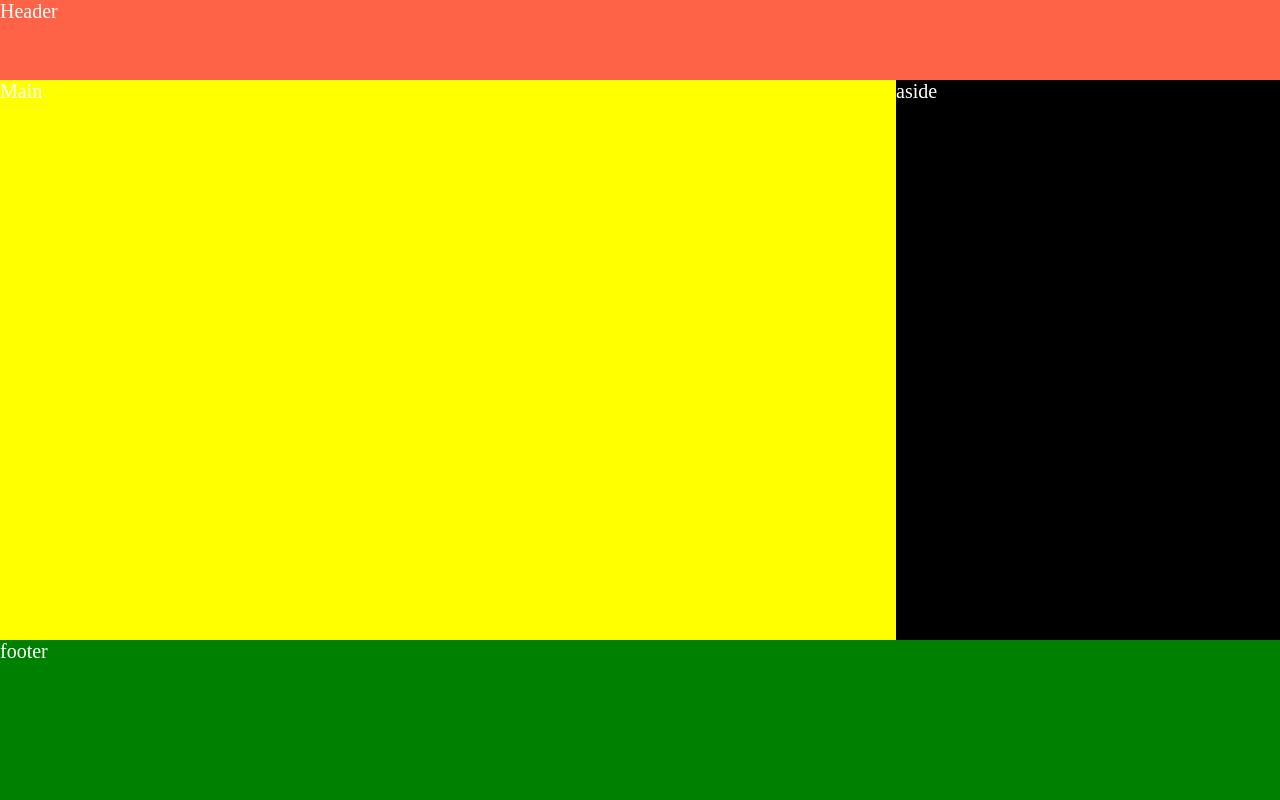
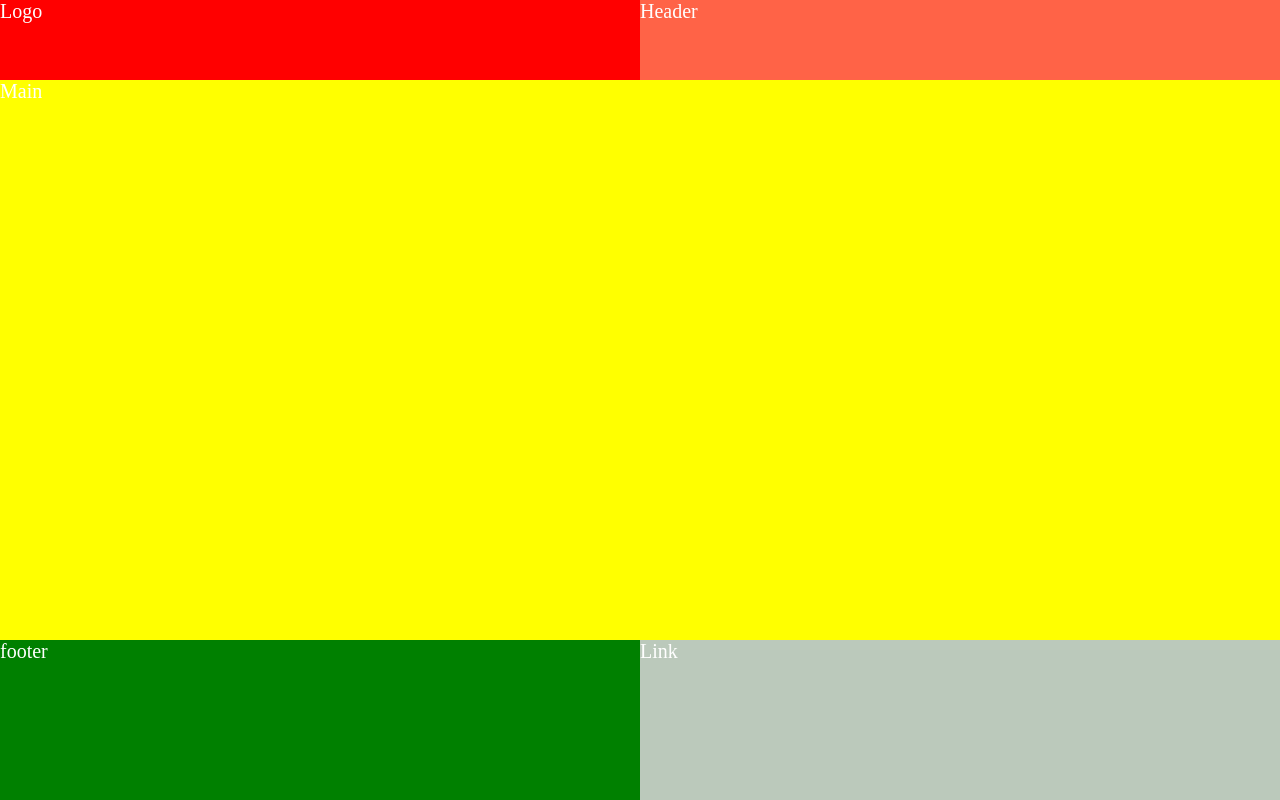
Before and after one commit to renildoagostini/Front-end, a plain HTML site: page Grid Layout/Estrutura e Posicionamento/index.html in a window 1280 px wide. Drawn offline with Linux system fonts and the light colour scheme.

```diff
--- /dev/null
+++ b/Flexbox para iniciantes/Exercicio01/style.css
@@ -0,0 +1,19 @@
+*{
+   margin: 0;
+   padding: 0;
+}
+
+.container{
+   background-color: #dcdcdc;
+   height: 100vh;
+}
+
+.item{
+   border: 1px solid;
+   padding: 15px;
+   font-size: 40px;
+}
+
+.i1{
+   background-color: ;
+}
--- a/Grid Layout/Estrutura e Posicionamento/index.html
+++ b/Grid Layout/Estrutura e Posicionamento/index.html
@@ -3,15 +3,16 @@
 <head>
     <meta charset="UTF-8">
     <meta name="viewport" content="width=device-width, initial-scale=1.0">
-    <title>CSS - Grid</title>
+    <title>Questão 01</title>
     <link rel="stylesheet" href="style.css">
 </head>
 <body>
     <div class="container">
+        <div class="logo">Logo</div>
         <header>Header</header>
         <main>Main</main>
-        <aside>aside</aside>
         <footer>footer</footer>
+        <div class="link">Link</div>
     </div>
 </body>
 </html>
--- a/Grid Layout/Estrutura e Posicionamento/style.css
+++ b/Grid Layout/Estrutura e Posicionamento/style.css
@@ -8,28 +8,37 @@
     font-size: 20px;
 
     display: grid;
-    grid-template-columns: 70% 30% ;
+    grid-template-columns: 50% 50% ;
     grid-template-rows: 10vh 70vh 20vh;
-    grid-template-areas: "header header"
-                          "main aside"
-                          "footer footer";
+    grid-template-areas: "logo header"
+                          "main main"
+                          "footer link";
+
 }
 
 header{
     background: tomato;
     grid-area: header;
 }
+
+.logo{
+    background: red;
+    grid-area: logo;
+}
+
 main{
     background: yellow;
     grid-area: main;
 }
 
-aside{
-    background: black;
-    grid-area: aside;
-}
-
 footer{
     background: green;
     grid-area: footer;
+    grid-template-columns: 75% 25% ;
 }
+
+.link{
+    background: rgb(187, 201, 187);
+    grid-area: link;
+
+}
```
Also changed, not shown: Flexbox para iniciantes/Exercicio01/index.html (added, +18 -0 lines).
